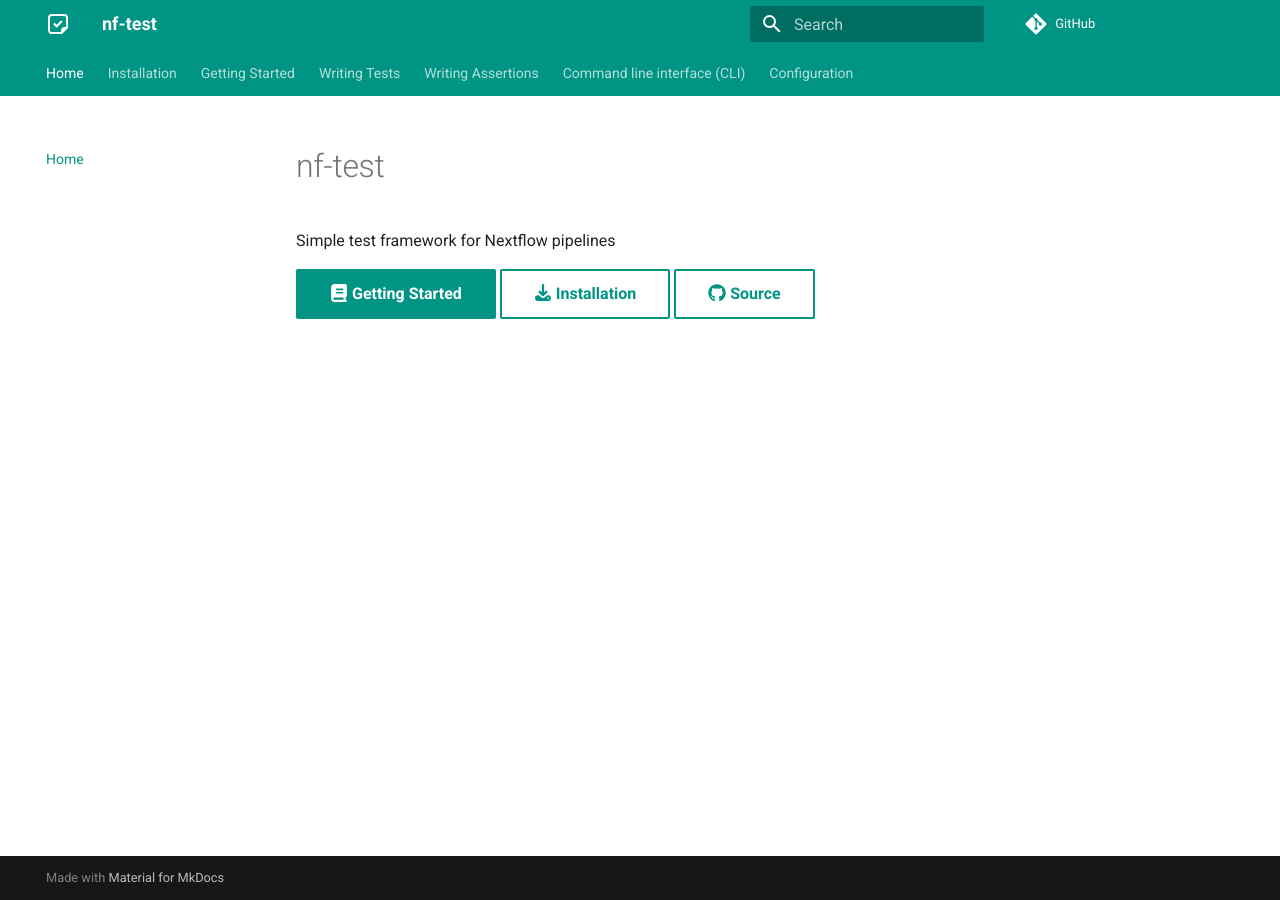
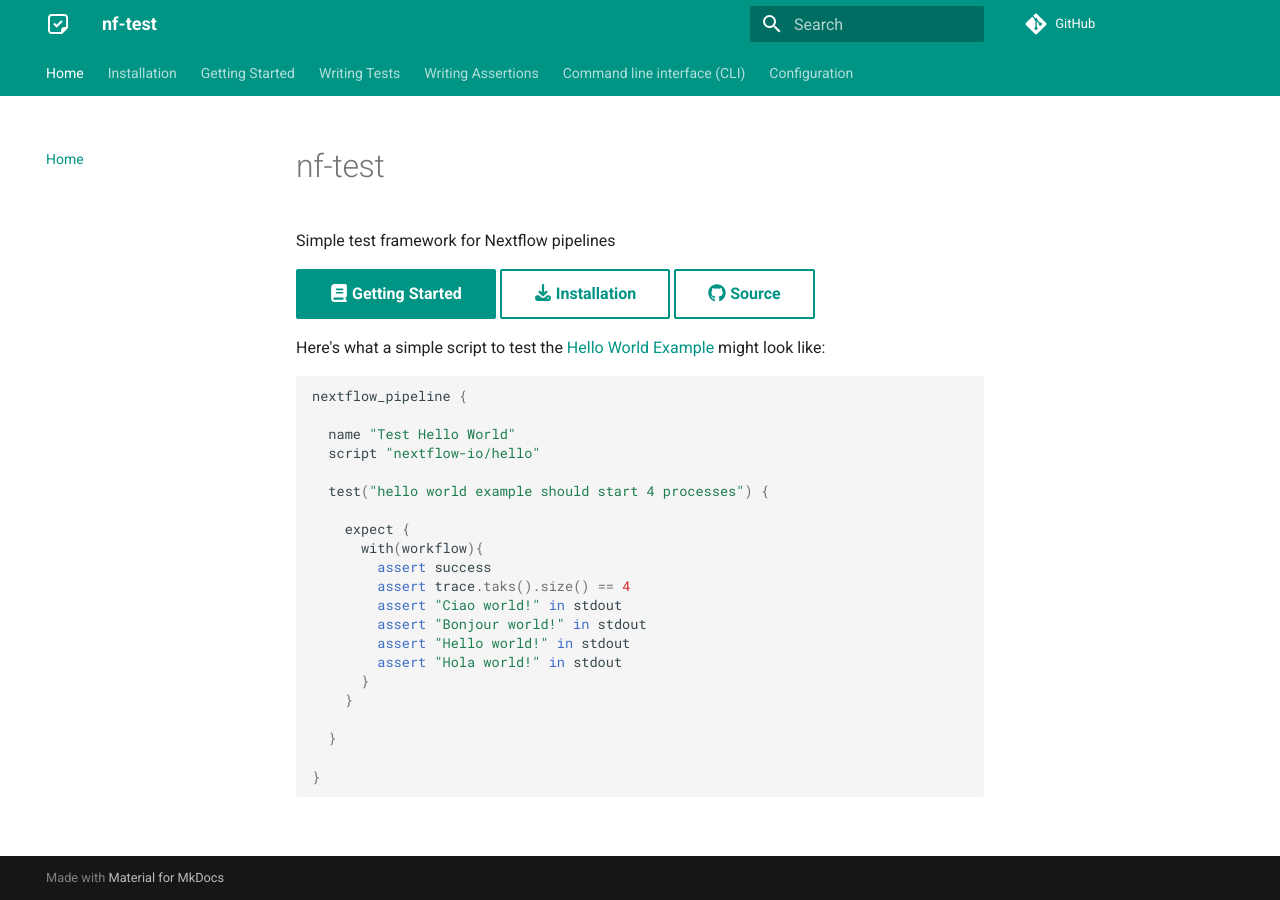
Before and after one commit to askimed/nf-test, an MkDocs documentation site: the page built from docs/index.md, in a window 1280 px wide. Built offline with MkDocs 1.6.1 and Material for MkDocs 9.7.7, drawn with Linux system fonts in a browser that asks for light colours; comment, search, counter and statistics services are not loaded.

Commit message:
Add expect keyword to pipeline tests and add hello world example

````diff
--- a/docs/index.md
+++ b/docs/index.md
@@ -4,3 +4,29 @@
 
 
 [:fontawesome-solid-book: Getting Started](getting-started.md){ .md-button .md-button--primary} [:fontawesome-solid-download: Installation](installation.md){ .md-button } [:fontawesome-brands-github: Source](https://github.com/askimed/nf-test){ .md-button }
+
+Here's what a simple script to test the [Hello World Example](https://github.com/nextflow-io/hello) might look like:
+
+```Groovy
+nextflow_pipeline {
+
+  name "Test Hello World"
+  script "nextflow-io/hello"
+
+  test("hello world example should start 4 processes") {
+
+    expect {
+      with(workflow){
+        assert success
+        assert trace.taks().size() == 4
+        assert "Ciao world!" in stdout
+        assert "Bonjour world!" in stdout
+        assert "Hello world!" in stdout
+        assert "Hola world!" in stdout
+      }
+    }
+
+  }
+
+}
+```
````
Also changed, not shown: 1 other file.
